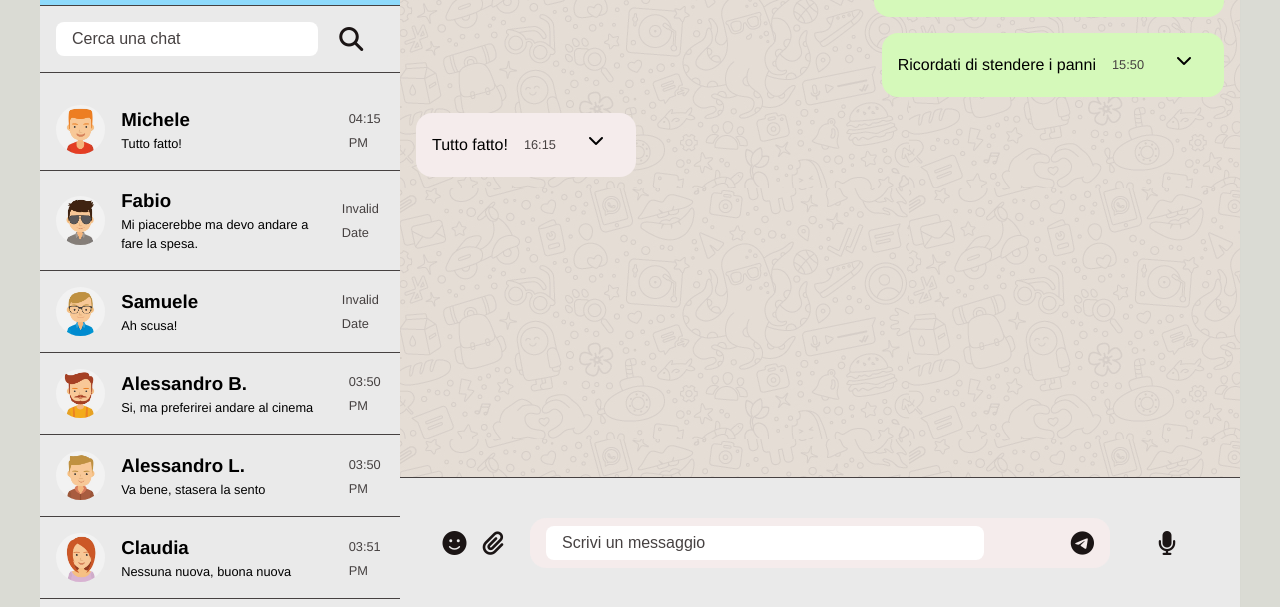
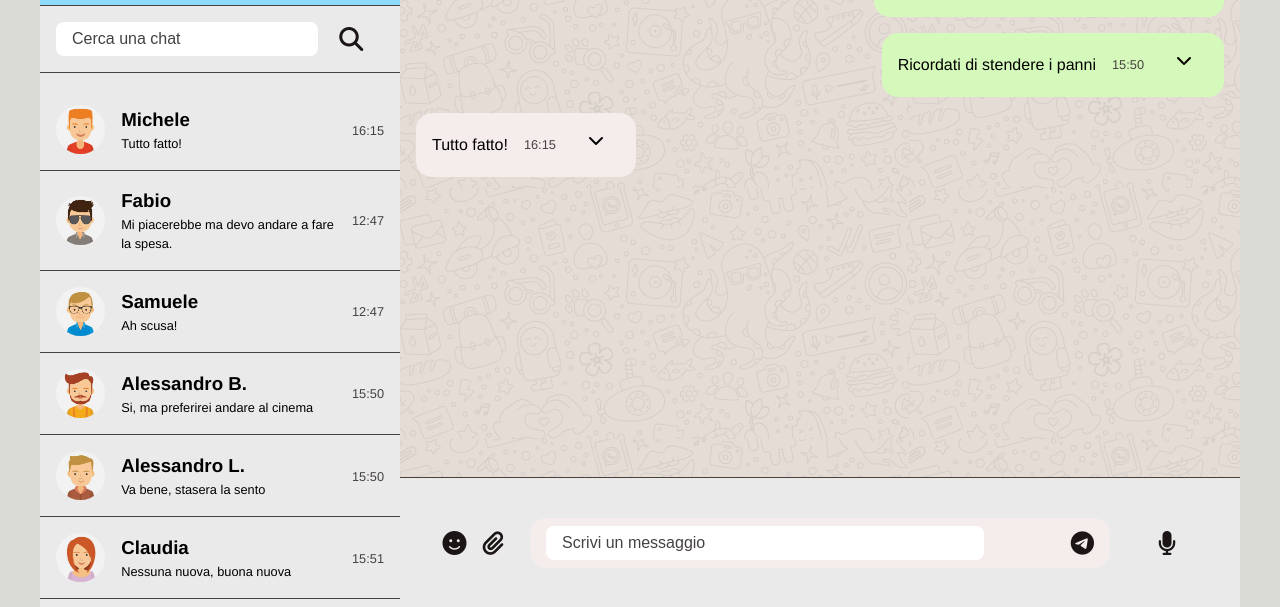
Before and after one commit to LorenzoSeverini/vue-boolzapp, a plain HTML site: page index.html in a window 1280 px wide. Shown: the part 193-800 px from the top of the page. Drawn offline with nearby package versions, Linux system fonts and the light colour scheme.

Commit message:
fix html for date in chat list

```diff
--- a/index.html
+++ b/index.html
@@ -62,7 +62,7 @@
                                     <p class="last-message-chat-list">{{ lastMessage(contact) }}</p>
                                 </div>
                                 <div>
-                                    <span class="message-time">{{ hourSent(contact) }}</span>
+                                    <span class="message-time">{{ formatTime(contact.messages[contact.messages.length - 1].date) }}</span>
                                 </div>
                             </div>
                         </div>
```
